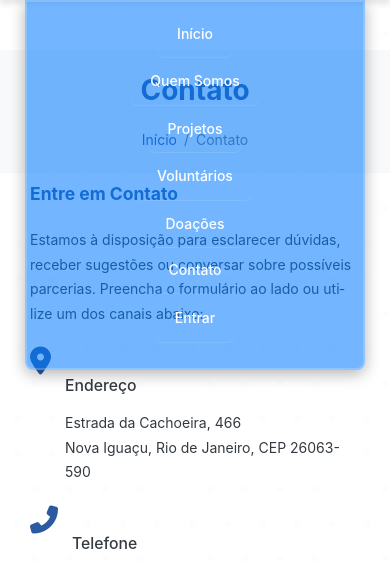
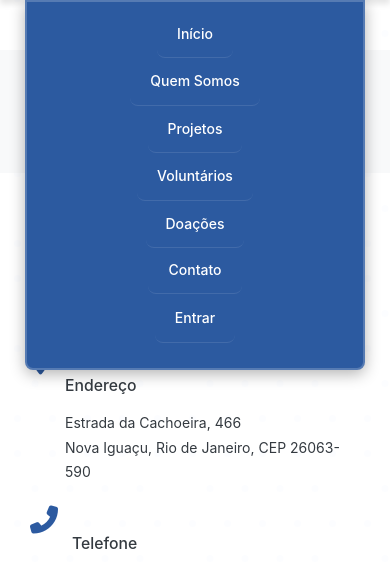
Before and after one commit to BianoSorriso/OngAbrigoCasaDeIsraelNovo, a Django app: page /contato/ in a window 390 px wide, after a click that opens the changed part. Shown: the part 89-658 px from the top of the page. Run offline with Django 5.2, Linux system fonts and the light colour scheme.

Commit message:
Navbar mobile: fundo azul escuro original restaurado (var(--primary-color)); mantendo centralização do dropdown.

```diff
--- a/templates/base/base.html
+++ b/templates/base/base.html
@@ -239,9 +239,8 @@
                 transform: translateX(-50%) !important; /* ajustar para o centro */
                 width: 90vw !important; /* largura responsiva no mobile */
                 max-width: 340px !important; /* limite para não ficar muito grande */
-                /* Fundo semitransparente mais opaco */
-                background: rgba(0, 123, 255, 0.55) !important; /* azul 55% */
-                backdrop-filter: none !important; /* sem blur para manter visível */
+                /* Fundo azul escuro original */
+                background: var(--primary-color) !important;
                 border-radius: 0 0 8px 8px !important;
                 box-shadow: 0 4px 15px rgba(0,0,0,0.3) !important;
                 z-index: 1000 !important;
```
